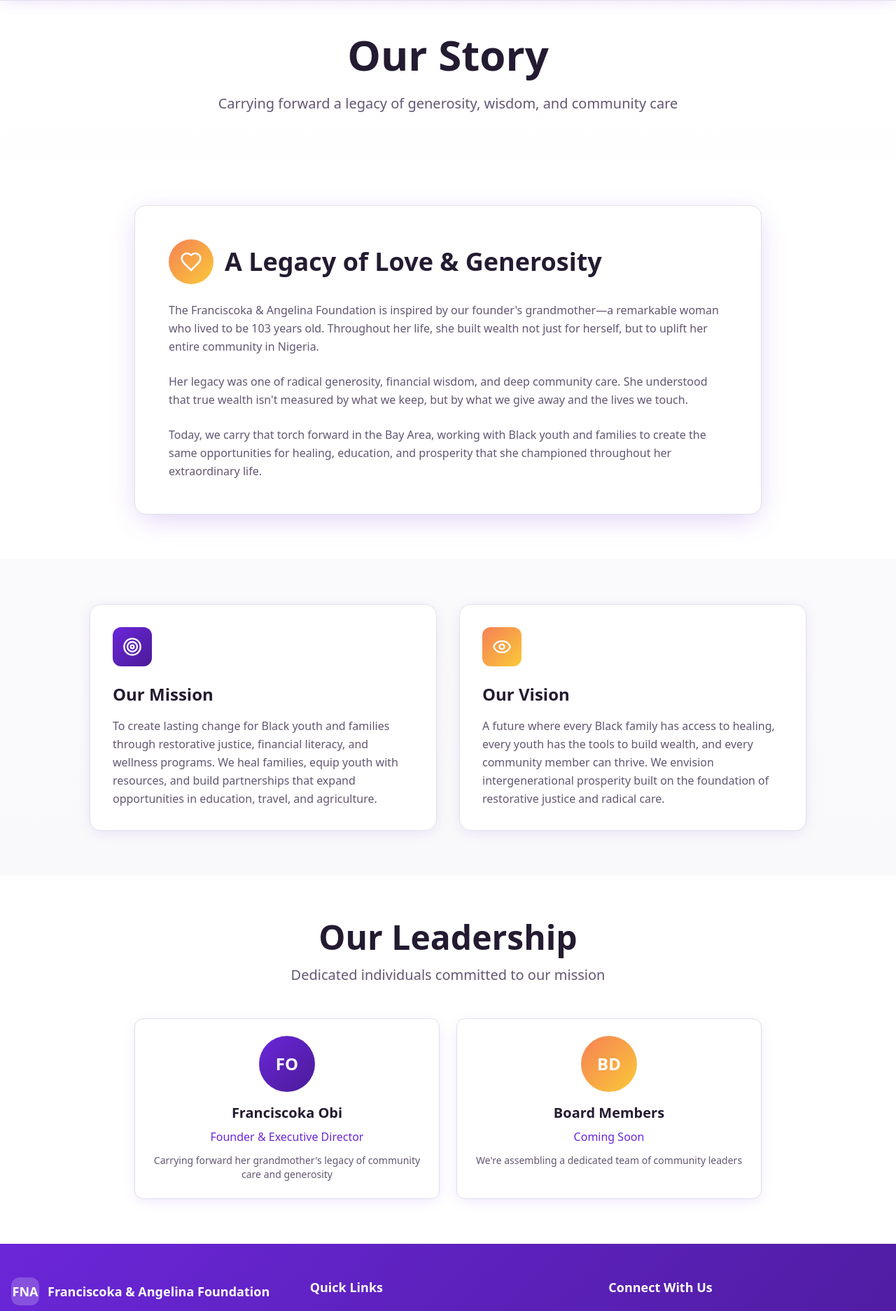
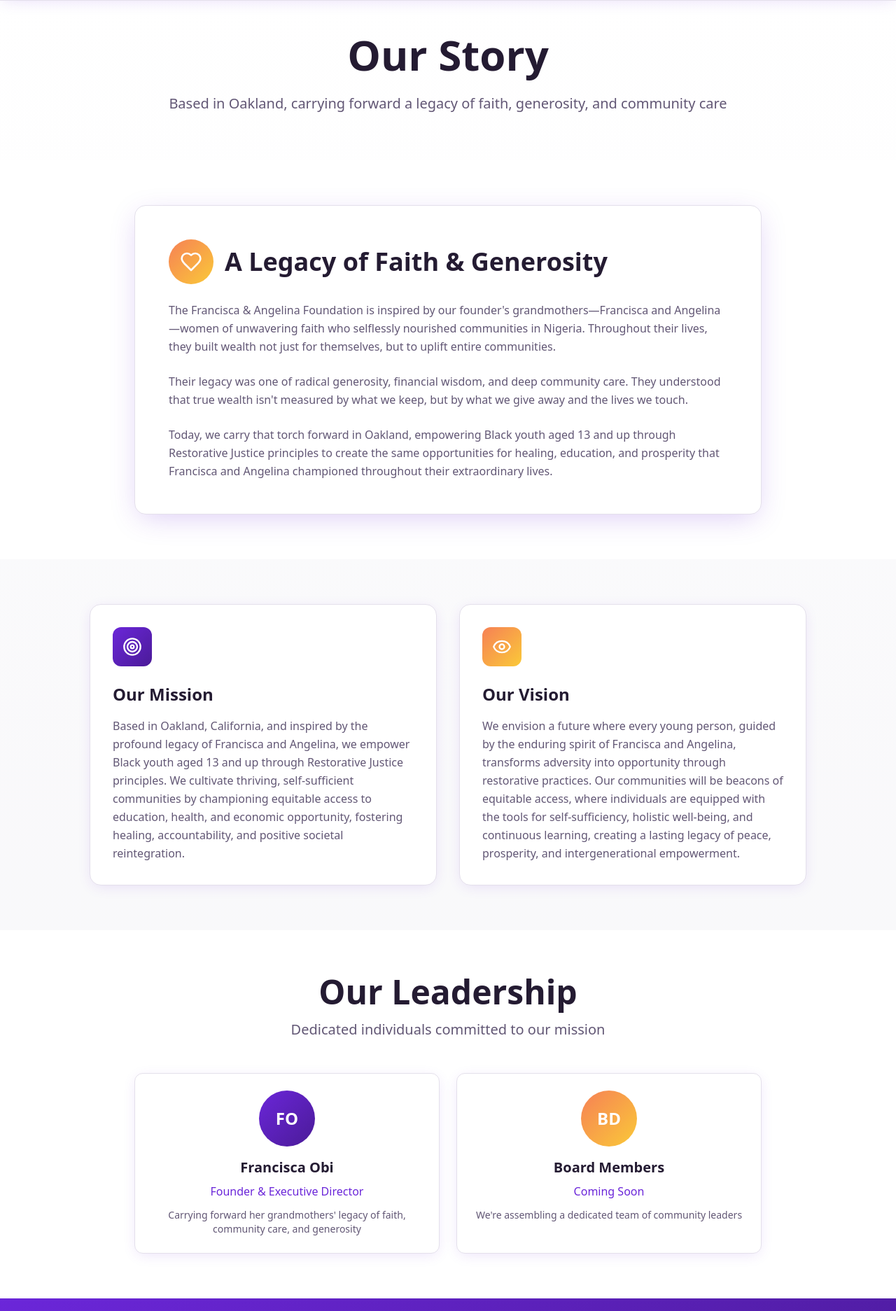
Before and after one commit to 2050xfs/fna-foundation-launch-e3c9d9b4, a React (Vite) app: page /about in a window 1280 px wide. Shown: the part 80-1953 px from the top of the page at 70% size. Built offline with nearby package versions, Linux system fonts and the light colour scheme; the HTML template or start-up script is replaced by a standard one.

Commit message:
Refactor: Update foundation details

```diff
--- a/index.html
+++ b/index.html
@@ -3,12 +3,12 @@
   <head>
     <meta charset="UTF-8" />
     <meta name="viewport" content="width=device-width, initial-scale=1.0" />
-    <title>Franciscoka & Angelina Foundation - Healing Families, Building Futures</title>
-    <meta name="description" content="The Franciscoka & Angelina Foundation provides restorative justice, financial literacy, and wellness programs for Black youth and families in the Bay Area." />
-    <meta name="author" content="Franciscoka & Angelina Foundation" />
+    <title>Francisca & Angelina Foundation - Healing Families, Building Futures</title>
+    <meta name="description" content="Based in Oakland, the Francisca & Angelina Foundation empowers Black youth aged 13+ through Restorative Justice principles, championing equitable access to education, health, and economic opportunity." />
+    <meta name="author" content="Francisca & Angelina Foundation" />
 
-    <meta property="og:title" content="Franciscoka & Angelina Foundation - Healing Families, Building Futures" />
-    <meta property="og:description" content="Restorative justice, financial literacy, and wellness programs for Black youth and families in the Bay Area." />
+    <meta property="og:title" content="Francisca & Angelina Foundation - Healing Families, Building Futures" />
+    <meta property="og:description" content="Oakland-based foundation empowering Black youth through Restorative Justice, education, health, and economic opportunity." />
     <meta property="og:type" content="website" />
     <meta property="og:image" content="https://lovable.dev/opengraph-image-p98pqg.png" />
 
--- a/src/components/Footer.tsx
+++ b/src/components/Footer.tsx
@@ -12,10 +12,10 @@ const Footer = () => {
               <div className="w-10 h-10 bg-primary-foreground/20 rounded-lg flex items-center justify-center">
                 <span className="text-primary-foreground font-bold text-lg">FNA</span>
               </div>
-              <div className="font-bold text-lg">Franciscoka & Angelina Foundation</div>
+              <div className="font-bold text-lg">Francisca & Angelina Foundation</div>
             </div>
             <p className="text-primary-foreground/80 text-sm">
-              Serving Black youth and families in the Bay Area through restorative justice, financial literacy, and wellness programs.
+              Based in Oakland, empowering Black youth aged 13+ through Restorative Justice, education, health, and economic opportunity.
             </p>
           </div>
 
@@ -77,7 +77,7 @@ const Footer = () => {
         </div>
 
         <div className="border-t border-primary-foreground/20 pt-8 text-center text-primary-foreground/80 text-sm">
-          <p>&copy; {new Date().getFullYear()} Franciscoka & Angelina Foundation. All rights reserved.</p>
+          <p>&copy; {new Date().getFullYear()} Francisca & Angelina Foundation. All rights reserved.</p>
         </div>
       </div>
     </footer>
--- a/src/components/Navigation.tsx
+++ b/src/components/Navigation.tsx
@@ -27,8 +27,8 @@ const Navigation = () => {
               <span className="text-primary-foreground font-bold text-xl">FNA</span>
             </div>
             <div className="hidden sm:block">
-              <div className="font-bold text-lg text-foreground">Franciscoka & Angelina Foundation</div>
-              <div className="text-sm text-muted-foreground">Building Futures Together</div>
+              <div className="font-bold text-lg text-foreground">Francisca & Angelina Foundation</div>
+              <div className="text-sm text-muted-foreground">Empowering Youth, Building Futures</div>
             </div>
           </Link>
 
--- a/src/pages/About.tsx
+++ b/src/pages/About.tsx
@@ -15,7 +15,7 @@ const About = () => {
               Our Story
             </h1>
             <p className="text-xl text-muted-foreground leading-relaxed">
-              Carrying forward a legacy of generosity, wisdom, and community care
+              Based in Oakland, carrying forward a legacy of faith, generosity, and community care
             </p>
           </div>
         </div>
@@ -31,18 +31,18 @@ const About = () => {
                   <Heart className="w-8 h-8 text-accent-foreground" />
                 </div>
                 <h2 className="text-3xl md:text-4xl font-bold text-foreground">
-                  A Legacy of Love & Generosity
+                  A Legacy of Faith & Generosity
                 </h2>
               </div>
               <div className="prose prose-lg max-w-none text-muted-foreground space-y-6">
                 <p className="leading-relaxed">
-                  The Franciscoka & Angelina Foundation is inspired by our founder's grandmother—a remarkable woman who lived to be 103 years old. Throughout her life, she built wealth not just for herself, but to uplift her entire community in Nigeria.
+                  The Francisca & Angelina Foundation is inspired by our founder's grandmothers—Francisca and Angelina—women of unwavering faith who selflessly nourished communities in Nigeria. Throughout their lives, they built wealth not just for themselves, but to uplift entire communities.
                 </p>
                 <p className="leading-relaxed">
-                  Her legacy was one of radical generosity, financial wisdom, and deep community care. She understood that true wealth isn't measured by what we keep, but by what we give away and the lives we touch.
+                  Their legacy was one of radical generosity, financial wisdom, and deep community care. They understood that true wealth isn't measured by what we keep, but by what we give away and the lives we touch.
                 </p>
                 <p className="leading-relaxed">
-                  Today, we carry that torch forward in the Bay Area, working with Black youth and families to create the same opportunities for healing, education, and prosperity that she championed throughout her extraordinary life.
+                  Today, we carry that torch forward in Oakland, empowering Black youth aged 13 and up through Restorative Justice principles to create the same opportunities for healing, education, and prosperity that Francisca and Angelina championed throughout their extraordinary lives.
                 </p>
               </div>
             </div>
@@ -62,7 +62,7 @@ const About = () => {
                 </div>
                 <h3 className="text-2xl font-bold text-foreground mb-4">Our Mission</h3>
                 <p className="text-muted-foreground leading-relaxed">
-                  To create lasting change for Black youth and families through restorative justice, financial literacy, and wellness programs. We heal families, equip youth with resources, and build partnerships that expand opportunities in education, travel, and agriculture.
+                  Based in Oakland, California, and inspired by the profound legacy of Francisca and Angelina, we empower Black youth aged 13 and up through Restorative Justice principles. We cultivate thriving, self-sufficient communities by championing equitable access to education, health, and economic opportunity, fostering healing, accountability, and positive societal reintegration.
                 </p>
               </div>
 
@@ -73,7 +73,7 @@ const About = () => {
                 </div>
                 <h3 className="text-2xl font-bold text-foreground mb-4">Our Vision</h3>
                 <p className="text-muted-foreground leading-relaxed">
-                  A future where every Black family has access to healing, every youth has the tools to build wealth, and every community member can thrive. We envision intergenerational prosperity built on the foundation of restorative justice and radical care.
+                  We envision a future where every young person, guided by the enduring spirit of Francisca and Angelina, transforms adversity into opportunity through restorative practices. Our communities will be beacons of equitable access, where individuals are equipped with the tools for self-sufficiency, holistic well-being, and continuous learning, creating a lasting legacy of peace, prosperity, and intergenerational empowerment.
                 </p>
               </div>
             </div>
@@ -97,10 +97,10 @@ const About = () => {
                 <div className="w-20 h-20 bg-gradient-hero rounded-full flex items-center justify-center mb-4 mx-auto">
                   <span className="text-primary-foreground font-bold text-2xl">FO</span>
                 </div>
-                <h3 className="text-xl font-semibold text-foreground text-center mb-2">Franciscoka Obi</h3>
+                <h3 className="text-xl font-semibold text-foreground text-center mb-2">Francisca Obi</h3>
                 <p className="text-primary text-center mb-3">Founder & Executive Director</p>
                 <p className="text-muted-foreground text-center text-sm">
-                  Carrying forward her grandmother's legacy of community care and generosity
+                  Carrying forward her grandmothers' legacy of faith, community care, and generosity
                 </p>
               </div>
 
--- a/src/pages/Donate.tsx
+++ b/src/pages/Donate.tsx
@@ -17,7 +17,7 @@ const Donate = () => {
               Support Our Mission
             </h1>
             <p className="text-xl text-muted-foreground leading-relaxed">
-              Your generosity helps us heal families, empower youth, and build stronger communities. Every contribution makes a lasting impact.
+              Your generosity empowers Black youth in Oakland through education, health, and economic opportunity. Every contribution creates lasting change.
             </p>
           </div>
         </div>
@@ -34,31 +34,31 @@ const Donate = () => {
             <div className="grid md:grid-cols-3 gap-8 mb-12">
               <div className="text-center">
                 <div className="w-16 h-16 bg-gradient-hero rounded-full flex items-center justify-center mx-auto mb-4">
-                  <Heart className="w-8 h-8 text-primary-foreground" />
+                  <BookOpen className="w-8 h-8 text-primary-foreground" />
                 </div>
-                <h3 className="text-xl font-semibold text-foreground mb-3">Healing Programs</h3>
+                <h3 className="text-xl font-semibold text-foreground mb-3">Education Programs</h3>
                 <p className="text-muted-foreground">
-                  Provide restorative justice and wellness programs for families
+                  Equip Black youth aged 13+ with financial literacy, continuous learning, and pathways to self-sufficiency
                 </p>
               </div>
 
               <div className="text-center">
                 <div className="w-16 h-16 bg-gradient-warm rounded-full flex items-center justify-center mx-auto mb-4">
-                  <BookOpen className="w-8 h-8 text-accent-foreground" />
+                  <Heart className="w-8 h-8 text-accent-foreground" />
                 </div>
-                <h3 className="text-xl font-semibold text-foreground mb-3">Youth Education</h3>
+                <h3 className="text-xl font-semibold text-foreground mb-3">Health & Wellness</h3>
                 <p className="text-muted-foreground">
-                  Teach youth how to build financial stability and wealth
+                  Provide Restorative Justice programs fostering healing, accountability, and holistic well-being
                 </p>
               </div>
 
               <div className="text-center">
                 <div className="w-16 h-16 bg-success rounded-full flex items-center justify-center mx-auto mb-4">
-                  <Calendar className="w-8 h-8 text-success-foreground" />
+                  <DollarSign className="w-8 h-8 text-success-foreground" />
                 </div>
-                <h3 className="text-xl font-semibold text-foreground mb-3">Community Events</h3>
+                <h3 className="text-xl font-semibold text-foreground mb-3">Economic Opportunity</h3>
                 <p className="text-muted-foreground">
-                  Host events that bring families together and provide resources
+                  Create pathways to economic self-sufficiency and intergenerational prosperity
                 </p>
               </div>
             </div>
@@ -85,12 +85,12 @@ const Donate = () => {
 
               <div className="bg-card rounded-xl p-6 shadow-soft border border-border hover:shadow-elevated transition-shadow">
                 <div className="text-3xl font-bold text-primary mb-2">$50</div>
-                <p className="text-sm text-muted-foreground">Supports a youth workshop</p>
+                <p className="text-sm text-muted-foreground">Supports a youth education workshop</p>
               </div>
 
               <div className="bg-card rounded-xl p-6 shadow-soft border border-border hover:shadow-elevated transition-shadow">
                 <div className="text-3xl font-bold text-primary mb-2">$100</div>
-                <p className="text-sm text-muted-foreground">Funds a restorative justice session</p>
+                <p className="text-sm text-muted-foreground">Funds a Restorative Justice circle</p>
               </div>
 
               <div className="bg-card rounded-xl p-6 shadow-soft border border-border hover:shadow-elevated transition-shadow">
@@ -133,7 +133,7 @@ const Donate = () => {
                 <div>
                   <h3 className="text-xl font-semibold text-foreground mb-2">Direct Community Impact</h3>
                   <p className="text-muted-foreground leading-relaxed">
-                    100% of your donation goes directly to programs serving Black youth and families in the Bay Area. We're starting small to ensure every dollar makes a real difference.
+                    100% of your donation goes directly to programs serving Black youth aged 13+ and families in Oakland. We're starting small to ensure every dollar makes a real difference.
                   </p>
                 </div>
               </div>
@@ -151,9 +151,9 @@ const Donate = () => {
               <div className="flex items-start space-x-4">
                 <CheckCircle className="w-6 h-6 text-success flex-shrink-0 mt-1" />
                 <div>
-                  <h3 className="text-xl font-semibold text-foreground mb-2">Generational Change</h3>
+                  <h3 className="text-xl font-semibold text-foreground mb-2">Intergenerational Empowerment</h3>
                   <p className="text-muted-foreground leading-relaxed">
-                    Your support doesn't just help today—it creates lasting change by equipping youth with tools to build wealth and strengthening family bonds through healing programs.
+                    Your support creates lasting change by equipping youth with tools for self-sufficiency, holistic well-being, and continuous learning—building peace, prosperity, and intergenerational empowerment.
                   </p>
                 </div>
               </div>
--- a/src/pages/Home.tsx
+++ b/src/pages/Home.tsx
@@ -30,7 +30,7 @@ const Home = () => {
               Building Futures.
             </h1>
             <p className="text-xl md:text-2xl text-primary-foreground/90 mb-8 leading-relaxed">
-              Restorative justice, financial literacy, and wellness programs for Black youth—starting here in the Bay Area.
+              Based in Oakland, empowering Black youth aged 13+ through Restorative Justice, education, health, and economic opportunity.
             </p>
             <div className="flex flex-col sm:flex-row gap-4 justify-center">
               <Link to="/get-involved">
@@ -56,7 +56,7 @@ const Home = () => {
             <div className="text-center mb-16">
               <h2 className="text-4xl md:text-5xl font-bold text-foreground mb-6">Our Mission</h2>
               <p className="text-xl text-muted-foreground leading-relaxed">
-                The Franciscoka & Angelina Foundation (FNA) is dedicated to creating lasting change for Black youth and families. Inspired by our founder's grandmother—who lived to be 103, built wealth, and gave generously to her community in Nigeria—we carry her legacy forward through healing, education, and empowerment.
+                The Francisca & Angelina Foundation is dedicated to creating lasting change for Black youth and families. Inspired by our founder's grandmothers—Francisca and Angelina—women of unwavering faith who built wealth and gave generously to their communities in Nigeria, we carry their legacy forward through healing, education, and empowerment.
               </p>
             </div>
 
@@ -65,9 +65,9 @@ const Home = () => {
                 <div className="w-14 h-14 bg-gradient-hero rounded-xl flex items-center justify-center mb-6">
                   <Heart className="w-7 h-7 text-primary-foreground" />
                 </div>
-                <h3 className="text-2xl font-semibold text-foreground mb-4">Heal Families</h3>
+                <h3 className="text-2xl font-semibold text-foreground mb-4">Education</h3>
                 <p className="text-muted-foreground leading-relaxed">
-                  Through restorative justice and wellness programs, we create spaces for healing and connection.
+                  Equipping Black youth aged 13+ with financial literacy and continuous learning for self-sufficiency.
                 </p>
               </div>
 
@@ -75,9 +75,9 @@ const Home = () => {
                 <div className="w-14 h-14 bg-gradient-warm rounded-xl flex items-center justify-center mb-6">
                   <BookOpen className="w-7 h-7 text-accent-foreground" />
                 </div>
-                <h3 className="text-2xl font-semibold text-foreground mb-4">Equip Youth</h3>
+                <h3 className="text-2xl font-semibold text-foreground mb-4">Health & Wellness</h3>
                 <p className="text-muted-foreground leading-relaxed">
-                  Financial literacy and entrepreneurship resources empower the next generation to build wealth.
+                  Restorative Justice programs fostering healing, accountability, and holistic well-being.
                 </p>
               </div>
 
@@ -85,9 +85,9 @@ const Home = () => {
                 <div className="w-14 h-14 bg-success rounded-xl flex items-center justify-center mb-6">
                   <Users className="w-7 h-7 text-success-foreground" />
                 </div>
-                <h3 className="text-2xl font-semibold text-foreground mb-4">Build Partnerships</h3>
+                <h3 className="text-2xl font-semibold text-foreground mb-4">Economic Opportunity</h3>
                 <p className="text-muted-foreground leading-relaxed">
-                  Expanding opportunities in education, travel, and agriculture through community collaboration.
+                  Creating pathways to economic self-sufficiency and intergenerational prosperity.
                 </p>
               </div>
             </div>
@@ -112,26 +112,26 @@ const Home = () => {
                   Starting Small, Creating Big Impact
                 </h2>
                 <p className="text-lg text-muted-foreground mb-6 leading-relaxed">
-                  We believe in starting small to make a big impact. Every event is an opportunity to give back, create memories, and build momentum toward lasting change in our community.
+                  We believe in starting small to make a big impact. Every program empowers Black youth aged 13+ through our three core pillars: education, health, and economic opportunity.
                 </p>
                 <div className="space-y-4 mb-8">
                   <div className="flex items-start space-x-3">
                     <div className="w-6 h-6 bg-success rounded-full flex items-center justify-center flex-shrink-0 mt-1">
                       <div className="w-2 h-2 bg-success-foreground rounded-full" />
                     </div>
-                    <p className="text-muted-foreground">Restorative justice and healing programs for families</p>
+                    <p className="text-muted-foreground">Restorative Justice and healing programs fostering accountability and well-being</p>
                   </div>
                   <div className="flex items-start space-x-3">
                     <div className="w-6 h-6 bg-success rounded-full flex items-center justify-center flex-shrink-0 mt-1">
                       <div className="w-2 h-2 bg-success-foreground rounded-full" />
                     </div>
-                    <p className="text-muted-foreground">Teaching youth how to build financial stability</p>
+                    <p className="text-muted-foreground">Teaching youth financial literacy and skills for self-sufficiency</p>
                   </div>
                   <div className="flex items-start space-x-3">
                     <div className="w-6 h-6 bg-success rounded-full flex items-center justify-center flex-shrink-0 mt-1">
                       <div className="w-2 h-2 bg-success-foreground rounded-full" />
                     </div>
-                    <p className="text-muted-foreground">Community events that bring families together</p>
+                    <p className="text-muted-foreground">Building pathways to economic opportunity and intergenerational empowerment</p>
                   </div>
                 </div>
                 <Link to="/about">
@@ -153,7 +153,7 @@ const Home = () => {
             <Calendar className="w-16 h-16 text-primary mx-auto mb-6" />
             <h2 className="text-4xl md:text-5xl font-bold text-foreground mb-6">Upcoming Holiday Event</h2>
             <p className="text-xl text-muted-foreground mb-8 leading-relaxed">
-              Join us for our Holiday Family Event, providing meals and resources for families in need, with a focus on wellness and community healing.
+              Join us in Oakland for our Holiday Family Event, bringing together Black youth and families with meals, resources, wellness activities, and community healing.
             </p>
             <Link to="/events">
               <Button variant="cta" size="lg" className="text-lg">
@@ -172,7 +172,7 @@ const Home = () => {
               Be Part of the Change
             </h2>
             <p className="text-xl text-primary-foreground/90 mb-8 leading-relaxed">
-              Your support helps us provide restorative justice programs, teach youth financial literacy, and host community events that bring families together.
+              Your support empowers Black youth in Oakland through Restorative Justice programs, financial literacy education, and pathways to economic opportunity and self-sufficiency.
             </p>
             <div className="flex flex-col sm:flex-row gap-4 justify-center">
               <Link to="/donate">
```
Also changed, not shown: src/pages/Events.tsx (+8 -8 lines), src/pages/GetInvolved.tsx (+7 -7 lines).
